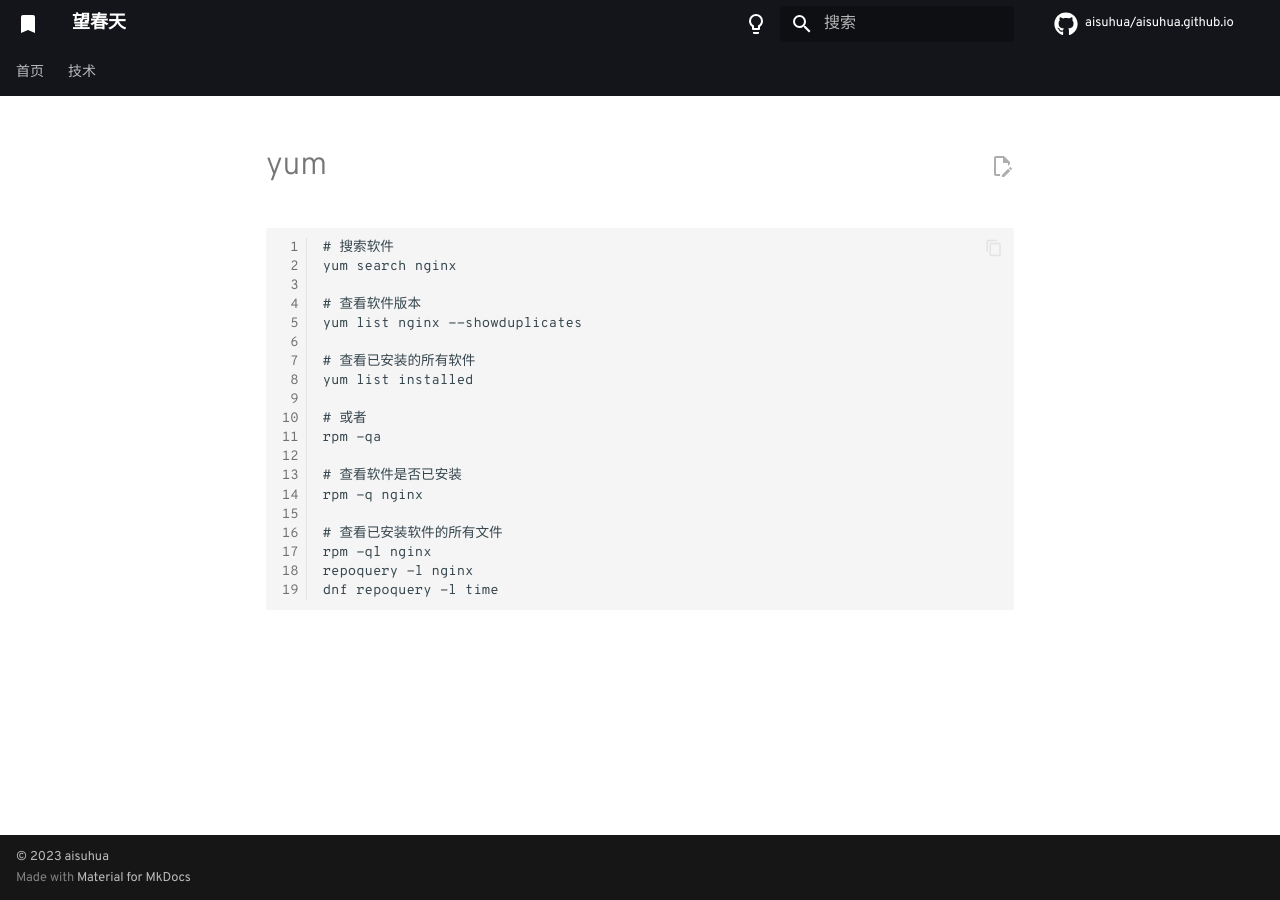
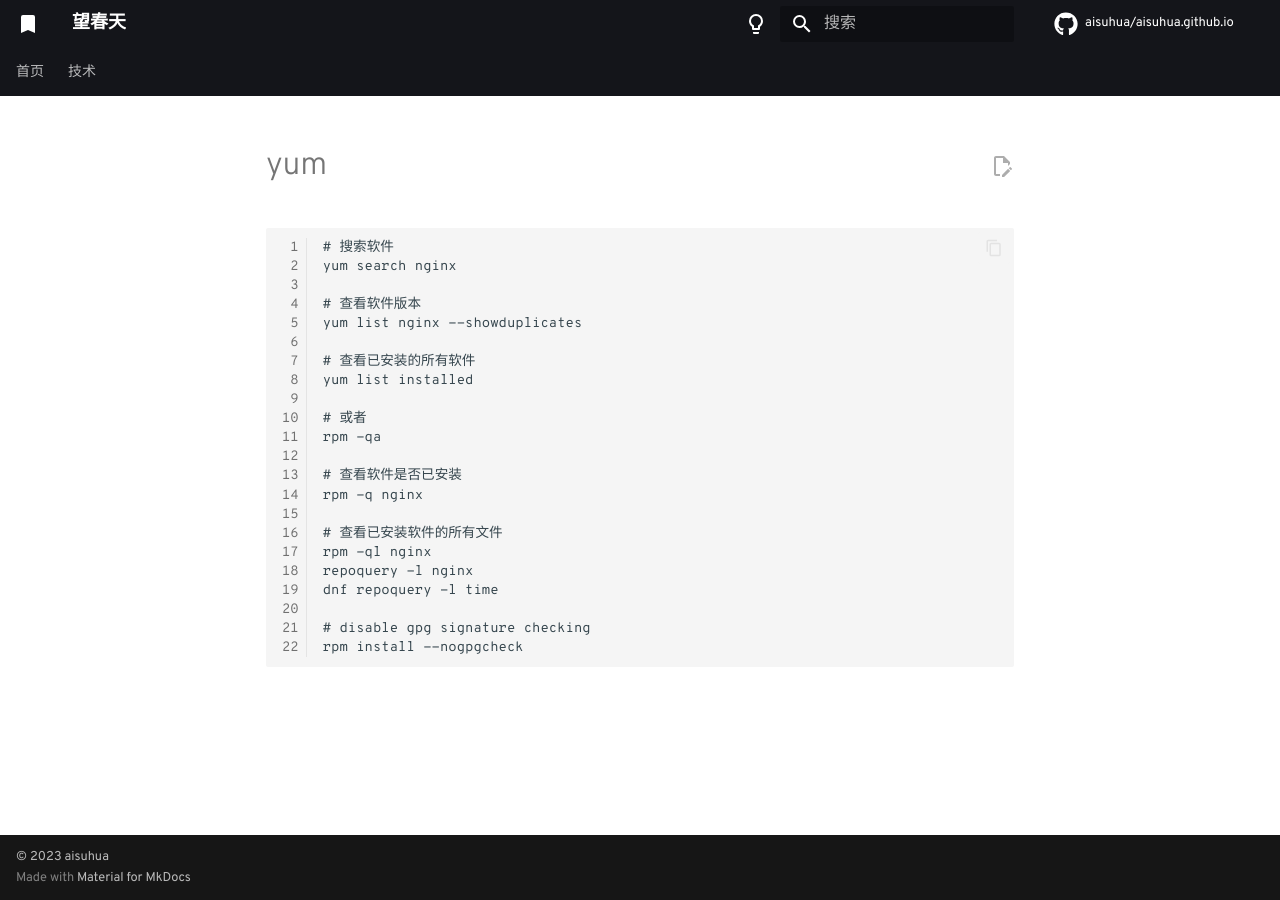
Before and after one commit to aisuhua/aisuhua.github.io, an MkDocs documentation site: the page built from docs/linux/yum.md, in a window 1280 px wide. Built offline with MkDocs 1.6.1 and Material for MkDocs 9.7.7, drawn with Linux system fonts in a browser that asks for light colours; comment, search, counter and statistics services are not loaded.

Commit message:
redhat.md

````diff
--- a/docs/linux/yum.md
+++ b/docs/linux/yum.md
@@ -20,4 +20,7 @@ rpm -q nginx
 rpm -ql nginx
 repoquery -l nginx
 dnf repoquery -l time
+
+# disable gpg signature checking
+rpm install --nogpgcheck
 ```
````
